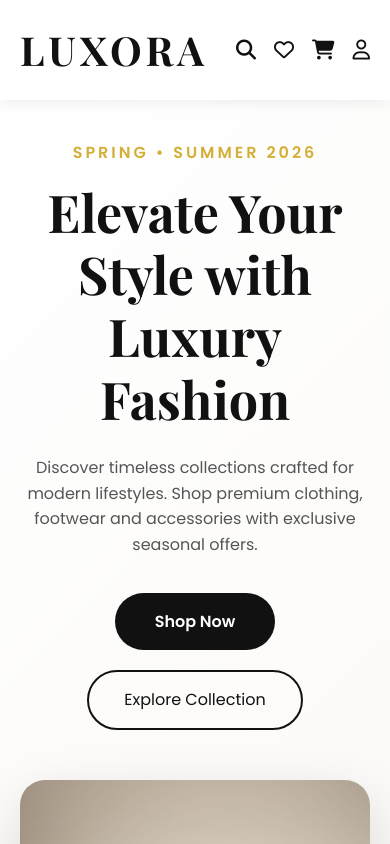
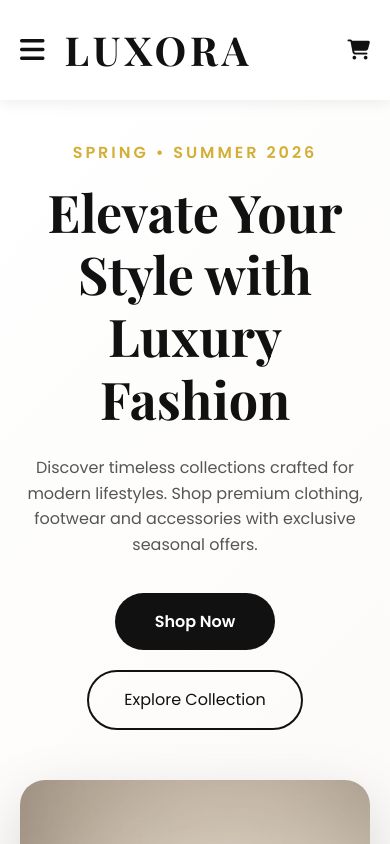
Before and after one commit to guptariya-codes/LUXORA-Premium-Fashion-Store-Landing-Page, a plain HTML site: page index.html in a window 390 px wide. Shown: the top 844 px of the page. Drawn offline with nearby package versions, Linux system fonts and the light colour scheme; files whose address does not match are found by name.

Commit message:
Update index.html

```diff
--- a/index.html
+++ b/index.html
@@ -11,6 +11,7 @@
     <link href="https://fonts.googleapis.com/css2?family=Playfair+Display:wght@600;700&family=Poppins:wght@300;400;500;600;700&display=swap" rel="stylesheet">
     <link rel="stylesheet"
     href="https://cdnjs.cloudflare.com/ajax/libs/font-awesome/6.7.2/css/all.min.css">
+
     <link rel="stylesheet" href="style.css">
     <link rel="icon" href="assets/images/favicon.png">
 </head>
@@ -21,11 +22,17 @@
     <header>
         <nav class="navbar">
 
-            <div class="logo">
-                <a href="#">LUXORA</a>
+            <div class="nav-left">
+                <i class="fa-solid fa-bars" id="menu-btn"></i>
+                <div class="logo">
+                    <a href="#">LUXORA</a>
+                </div>
             </div>
 
-            <ul class="nav-links">
+
+
+
+            <ul class="nav-links" id="nav-links">
 
                 <li><a href="#">Home</a></li>
 
@@ -41,13 +48,14 @@
 
             <div class="nav-icons">
 
-                <i class="fa-solid fa-magnifying-glass"></i>
 
-                <i class="fa-regular fa-heart"></i>
+                <i class="fa-solid fa-magnifying-glass mobile-hide"></i>
 
-                <i class="fa-solid fa-cart-shopping"></i>
+                <i class="fa-regular fa-heart mobile-hide"></i>
 
-                <i class="fa-regular fa-user"></i>
+                <i class="fa-solid fa-cart-shopping "></i>
+
+                <i class="fa-regular fa-user mobile-hide"></i>
 
             </div>
 
@@ -341,9 +349,14 @@
     </main>
 
 
-<button id="scrollTopBtn" title="Go to top">
-    ↑
+<button id="scrollTopBtn" title="Go to top">   ↑
 </button>
+
+<div id="cart-notification">
+    ✅ Product added to cart!
+</div>
+
  <script src="script.js"></script>
+
 </body>
 </html>
```
